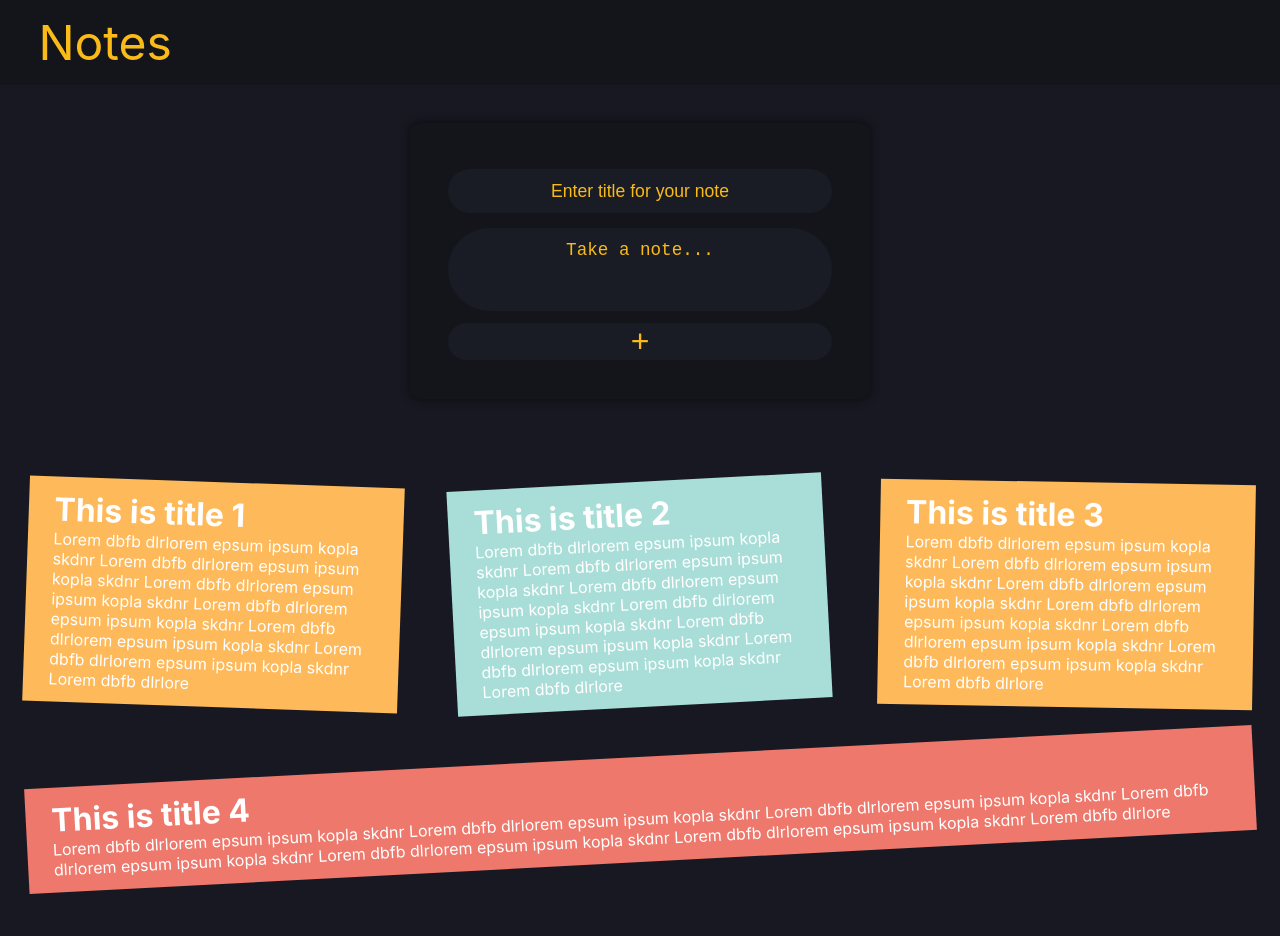
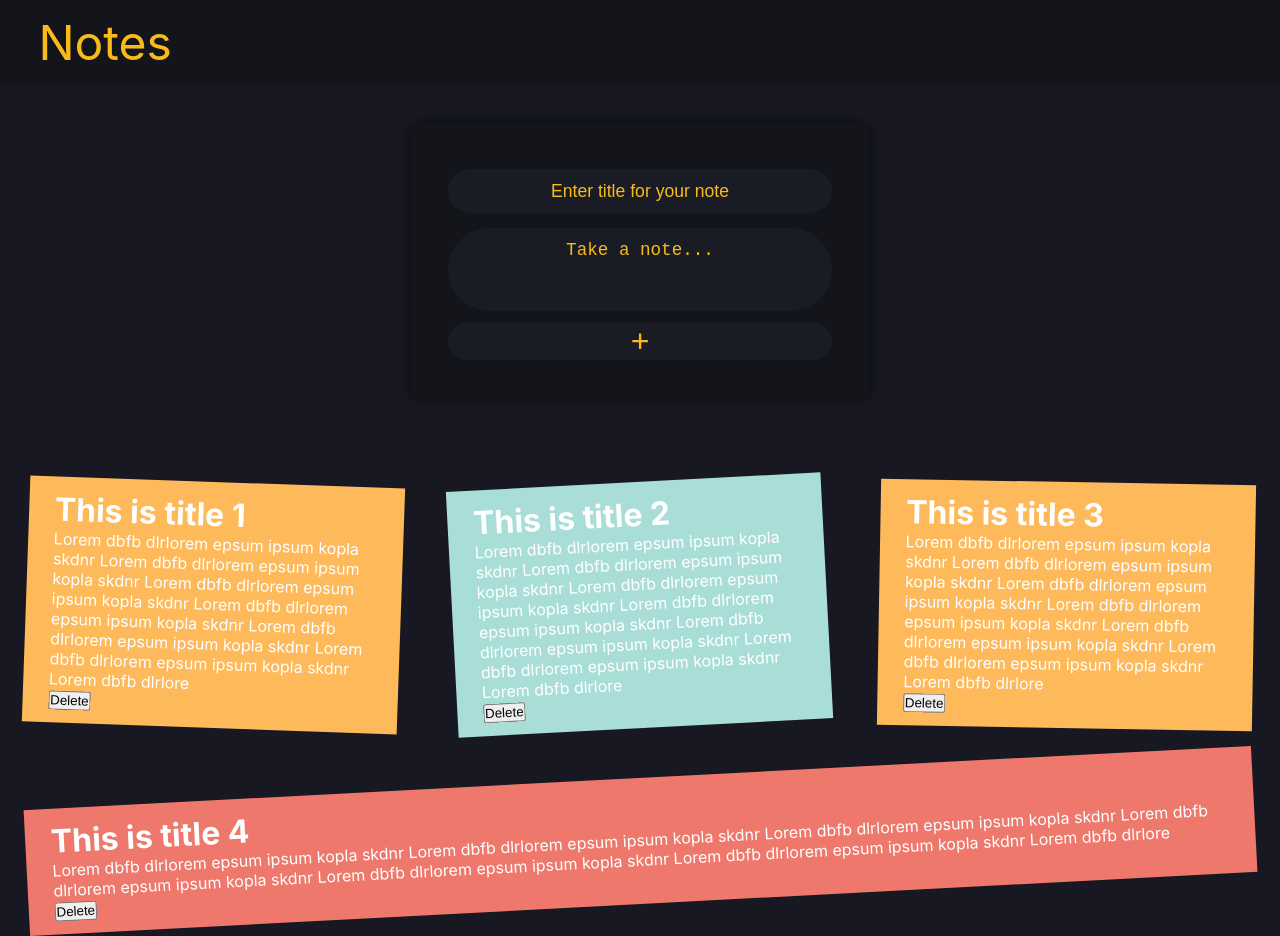
Before and after one commit to Anurag-Singh-Rajput/karya, a React (Create React App) app: page / in a window 1280 px wide. Before the commit the page ends 894 px from the top, so only its background shows below. Built offline with nearby package versions, Linux system fonts and the light colour scheme.

Commit message:
delete-note-added

```diff
--- a/package.json
+++ b/package.json
@@ -11,6 +11,7 @@
     "@testing-library/user-event": "^12.8.3",
     "react": "^17.0.2",
     "react-dom": "^17.0.2",
+    "react-router-dom": "^6.2.1",
     "react-scripts": "4.0.3",
     "web-vitals": "^1.1.2"
   },
--- a/src/Components/Notes/CreateNote.js
+++ b/src/Components/Notes/CreateNote.js
@@ -23,12 +23,13 @@ const CreateNote = (props) => {
   };
   return (
     <div className={classes.form__container}>
-      <form>
+      <form action="#">
         <input
           name="title"
           placeholder="Enter title for your note"
           value={note.title}
           onChange={handleChange}
+          required
         />
         <textarea
           name="text"
@@ -36,6 +37,7 @@ const CreateNote = (props) => {
           rows="3"
           value={note.content}
           onChange={handleChange}
+          required
         />
         <button type="submit" onClick={handleClick}>
           +
--- a/src/Components/Notes/Note.js
+++ b/src/Components/Notes/Note.js
@@ -1,9 +1,13 @@
 import classes from "./Note.module.css";
 const Note = (props) => {
+  const handleClick = () => {
+    props.onDelete(props.id);
+  };
   return (
     <div className={classes.note}>
       <h1>{props.title}</h1>
       <p>{props.text}</p>
+      <button onClick={handleClick}>Delete</button>
     </div>
   );
 };
--- a/src/Components/Notes/NoteApp.js
+++ b/src/Components/Notes/NoteApp.js
@@ -22,11 +22,15 @@ const NoteApp = () => {
     },
   ];
   const [notes, setNotes] = useState(initialNotes);
+  const onDelete = (id) => {
+    const newNote = notes.filter((note, index) => index !== id);
+    setNotes(newNote);
+  };
   return (
     <React.Fragment>
       <div className={classes.header}>Notes</div>
       <CreateNote setNotes={setNotes} />
-      <Notes notes={notes} />
+      <Notes notes={notes} onDelete={onDelete} />
     </React.Fragment>
   );
 };
--- a/src/Components/Notes/Notes.js
+++ b/src/Components/Notes/Notes.js
@@ -3,8 +3,14 @@ import classes from "./Notes.module.css";
 const Notes = (props) => {
   return (
     <div className={classes.notes}>
-      {props.notes.map((note) => (
-        <Note title={note.title} text={note.text} />
+      {props.notes.map((note, index) => (
+        <Note
+          onDelete={props.onDelete}
+          key={index}
+          id={index}
+          title={note.title}
+          text={note.text}
+        />
       ))}
     </div>
   );
```
Also changed, not shown: 1 other file (tests, documents, lock files or other folders).
